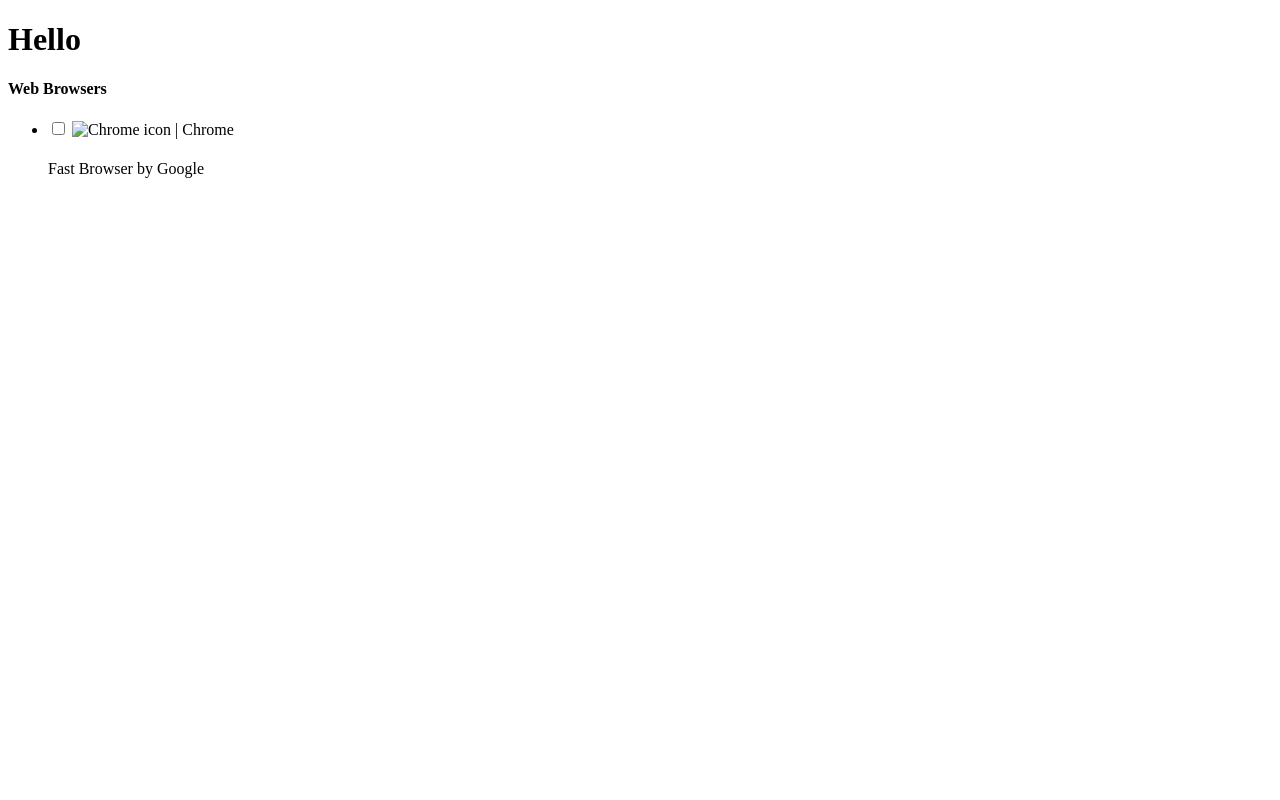
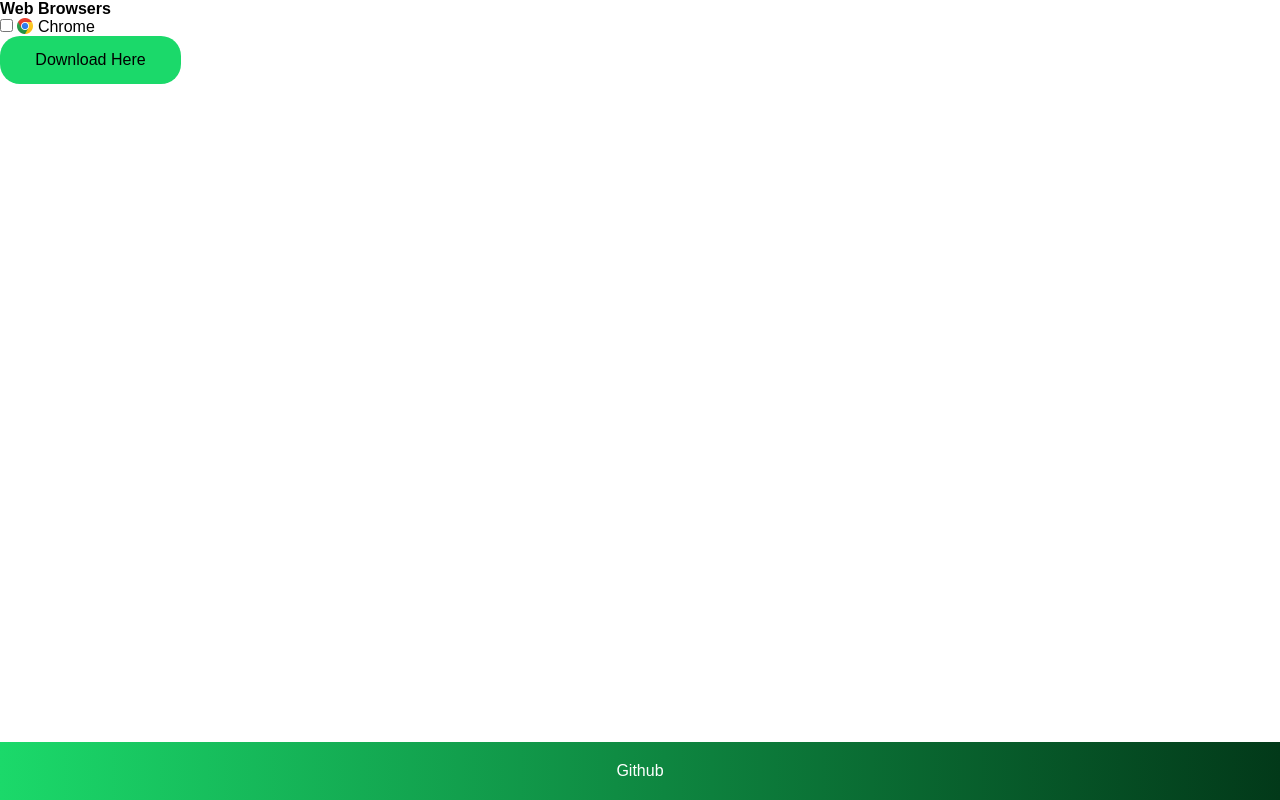
Before and after one commit to Brybry-Ink/Folium, a plain HTML site: page Folium-Web.html in a window 1280 px wide. Drawn offline with Linux system fonts and the light colour scheme.

Commit message:
first real update

```diff
--- a/Folium-Web.html
+++ b/Folium-Web.html
@@ -1,32 +1,46 @@
 <!DOCTYPE html>
 <html>
-  <title>
-    Folium - Install or Update Multiple Apps at Once
-  </title>
+<head>
+    <title>Folium - Install Multiple Apps at Once</title>
+    <link rel="icon" href="icons/leaf.png">     <!-- <a href="https://www.flaticon.com/free-icons/leaves" title="leaves icons">Leaves icons created by Icongeek26 - Flaticon</a> -->
+    <link rel="stylesheet" href="styles.css">
+    <link rel="xylem" href="sap.js">
+</head>
 
-  <h1> Hello </h1>
+
+<body>
 
 
 
-<h4>Web Browsers</h4>
-<ul class="list-unstyled">
+    <form method="post">
 
 
 
-<li>
-<label for="cb_kvedr" class="homepage-app-label" title="Fast Browser by Google">
-<input type="checkbox" class="js-homepage-app-checkbox" name="apps" value="chrome" id="cb_kvedr">
-<img style="width: 16px; height: 16px; margin-bottom: 5px;" src="/app_icons2/R423MXEYO4NJRC5YDPOEU362A4.png" alt="Chrome icon |">
-Chrome
-</label>
-<p class="sr-only">Fast Browser by Google</p>
-</li>
+        <h4>Web Browsers</h4>
+
+        <ul class="list-unstyled">
+            <li>
+                <label for="cb_chrome" class="app-label" title="Fast Browser by Google">
+                    <input type="checkbox" name="apps" value="Google.Chrome" id="cb_Chrome">
+                    <img style="width: 16px; height: 16px; margin-bottom: -2px;" src="icons/Chrome.png" alt="Chrome icon">
+                    Chrome
+                </label>
+            </li>
+        </ul>
 
 
+        <button class="round-button">Download Here</button>
 
-</ul>
+    </form>
 
-
-
-
+    <div class="footer">
+        <div class="container center-text">
+            <ul class="list">
+                <li>
+                    <a class="footer-link" href="https://github.com/Brybry-Ink/Folium">Github</a>
+                </li>
+            </ul>
+        </div>
+    </div>
+</body>
 </html>
--- /dev/null
+++ b/sap.js
@@ -0,0 +1,6 @@
+// hello
+
+function hello()
+{
+  alert('Hello world!');
+}
--- /dev/null
+++ b/styles.css
@@ -0,0 +1,81 @@
+* {
+  margin: 0;
+  padding: 0;
+  box-sizing: border-box;
+}
+
+body
+{
+  font-family: Arial;
+  margin-bottom: 60px;
+}
+
+.round-button
+{
+  width: 181px;
+  height: 48px;
+  background-color: #1bd96a;
+  color: black;
+  font-size: 16px;
+  border: none;
+  border-radius: 20px;
+  cursor: pointer;
+  text-align: center;
+  line-height: 48px;
+  display: inline-block;
+}
+
+.round-button:hover
+{
+  background-color: #22ff84;
+}
+
+
+
+
+
+
+
+
+
+
+
+
+
+
+.footer
+{
+  background: linear-gradient(to right, #1bd96a, #023919);
+  color: #fff; /* text */
+  padding: 20px 0;
+  position: fixed; /* stays at bottom */
+  bottom: 0;
+  width: 100%;
+  text-align: center;
+}
+
+.footer .container
+{
+  display: flex;
+  justify-content: center;
+  align-items: center;
+}
+
+.footer .list
+{
+  list-style: none;
+  display: flex;
+  gap: 20px;
+}
+
+.footer .footer-link
+{
+  color: #fff;
+  text-decoration: none;
+  font-size: 18;
+}
+
+.footer .footer-link:hover
+{
+  text-decoration: underline;
+}
```
Also changed, not shown: icons/Chrome.png (added), icons/leaf.png (added).
